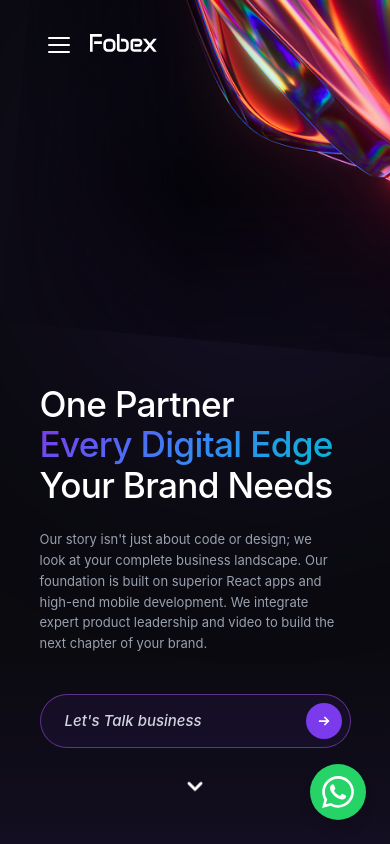
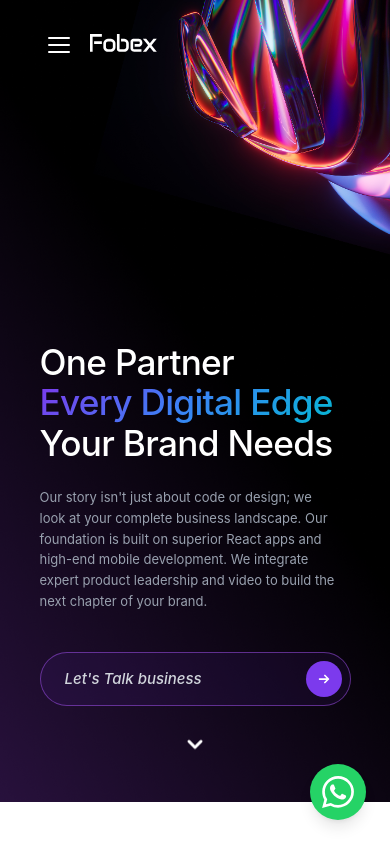
Before and after one commit to Akshay-m77/fobex, a React (Vite) app: page / in a window 390 px wide. Shown: the top 844 px of the page. Built offline with nearby package versions, Linux system fonts and the light colour scheme; a web font is replaced by a local one.

Commit message:
feat: implement Hero component and add its mobile background image.

```diff
--- a/src/components/Hero.tsx
+++ b/src/components/Hero.tsx
@@ -1,5 +1,6 @@
 import { useRef } from 'react';
 import heroImg from '../assets/hero-img.png';
+import heroMobileBg from '../assets/hero bg.png';
 import ArrowButton from './ui/ArrowButton';
 import { ChevronDownIcon } from './ui/Icons';
 
@@ -9,10 +10,10 @@ export default function Hero() {
     return (
         <section
             ref={heroRef}
-            className="relative min-h-screen flex items-end overflow-hidden pb-20 pt-24 max-md:pb-0"
+            className="relative min-h-screen max-md:min-h-[95vh] flex items-end overflow-hidden pb-20 pt-24 max-md:pb-0"
         >
             {/* Background gradient */}
-            <div className="absolute inset-0 pointer-events-none">
+            <div className="absolute inset-0 pointer-events-none max-md:hidden">
                 <div
                     className="absolute w-[600px] h-[600px] rounded-full blur-[120px] -top-[10%] -left-[10%]"
                     style={{
@@ -28,8 +29,13 @@ export default function Hero() {
                 />
             </div>
 
-            {/* Hero image — top right */}
-            <div className="absolute top-0 right-0 w-[55%] max-md:w-[120%] max-md:-right-[20%] max-md:-top-[5%] max-md:opacity-100 h-[75%] max-md:h-[55%] pointer-events-none z-0">
+            {/* Mobile hero background */}
+            <div className="absolute inset-0 hidden max-md:block pointer-events-none z-0">
+                <img src={heroMobileBg} alt="Mobile Hero Background" className="w-full h-full object-cover object-center" />
+            </div>
+
+            {/* Hero image — top right (Desktop) */}
+            <div className="absolute top-0 right-0 w-[55%] max-md:hidden h-[75%] pointer-events-none z-0">
                 <div className="w-full h-full animate-zoom-out-fit [animation-delay:0.1s] origin-top-right">
                     <img
                         src={heroImg}
```
Also changed, not shown: src/assets/hero bg.png (added).
